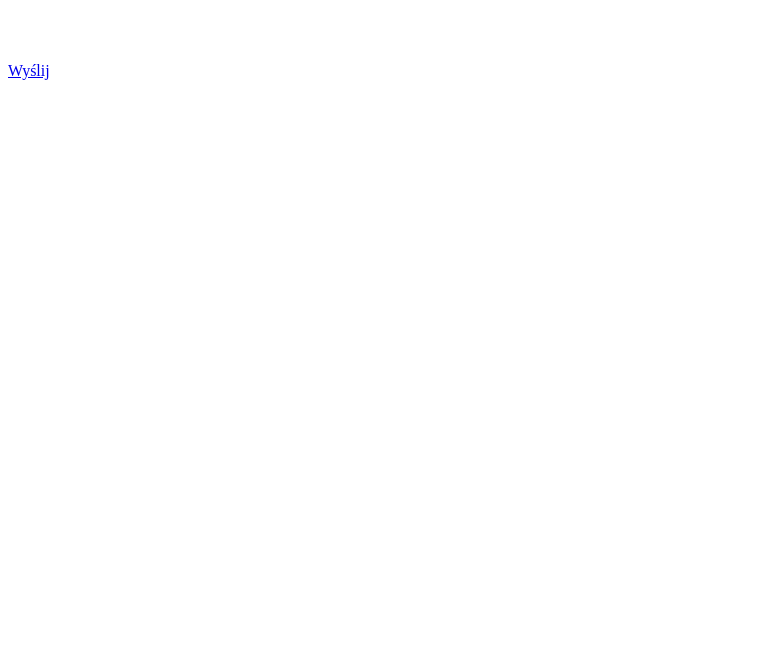
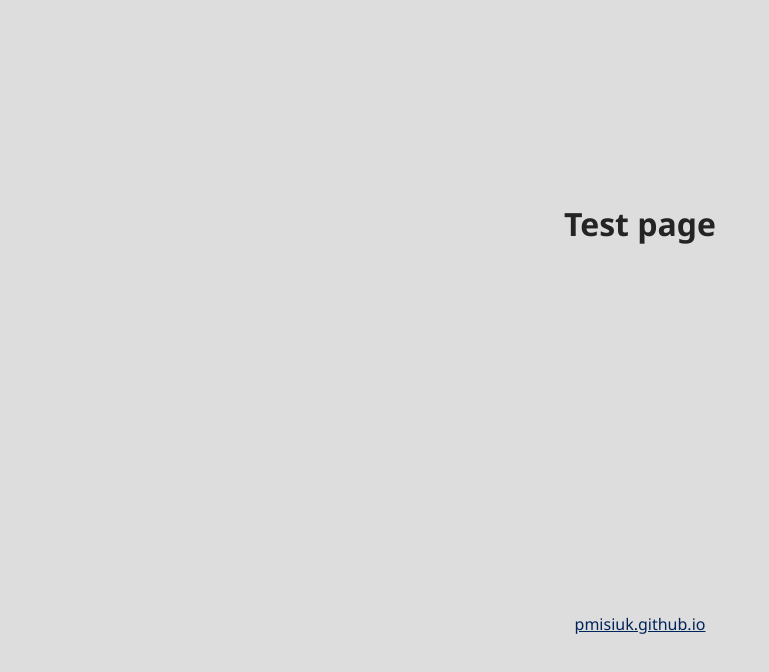
Before and after one commit to pmisiuk/test, a plain HTML site: page index.html in a window 1280 px wide. Shown: the whole page, without its empty margins (0-769 px from the left). Drawn offline with Linux system fonts and the light colour scheme.

Commit message:
Clean up

```diff
--- a/index.html
+++ b/index.html
@@ -4,12 +4,14 @@
   <meta charset="UTF-8">
   <meta name="viewport" content="width=device-width, initial-scale=1.0">
   <meta http-equiv="X-UA-Compatible" content="ie=edge">
-  <title>Document</title>
+  <title>Test page | pmisiuk.github.io</title>
+  <link rel="stylesheet" href="style.css">
 </head>
-<body>
-  <br>
-  <br>
-  <br>
-  <a class="button" href="sms:575561033&body=test%0D%0Aline2%0D%0Aline3">Wyślij</a>
+<body class="body">
+  <h1 class="title">Test page</h1>
+
+  <footer class="footer">
+    <a href="https://pmisiuk.github.io/">pmisiuk.github.io</a>
+  </footer>
 </body>
 </html>
--- /dev/null
+++ b/style.css
@@ -0,0 +1,33 @@
+*,
+*::after,
+*::before {
+  box-sizing: inherit;
+}
+
+:root {
+  --bg: #ddd;
+  --body: rgb(36, 36, 36);
+  --acc: #002459;
+}
+
+html {
+  box-sizing: border-box;
+}
+
+body {
+  font-family: "Segoe UI", Candara, "Bitstream Vera Sans", "DejaVu Sans", "Bitstream Vera Sans", "Trebuchet MS", Verdana, "Verdana Ref", sans-serif;
+  -webkit-font-smoothing: antialiased;
+  -moz-osx-font-smoothing: grayscale;
+}
+
+.body {
+  display: grid;
+  place-items: center;
+  min-height: 100vh;
+  color: var(--body);
+  background-color: var(--bg);
+}
+
+.footer a {
+  color: var(--acc);
+}
```
Also changed, not shown: 1 other file.
